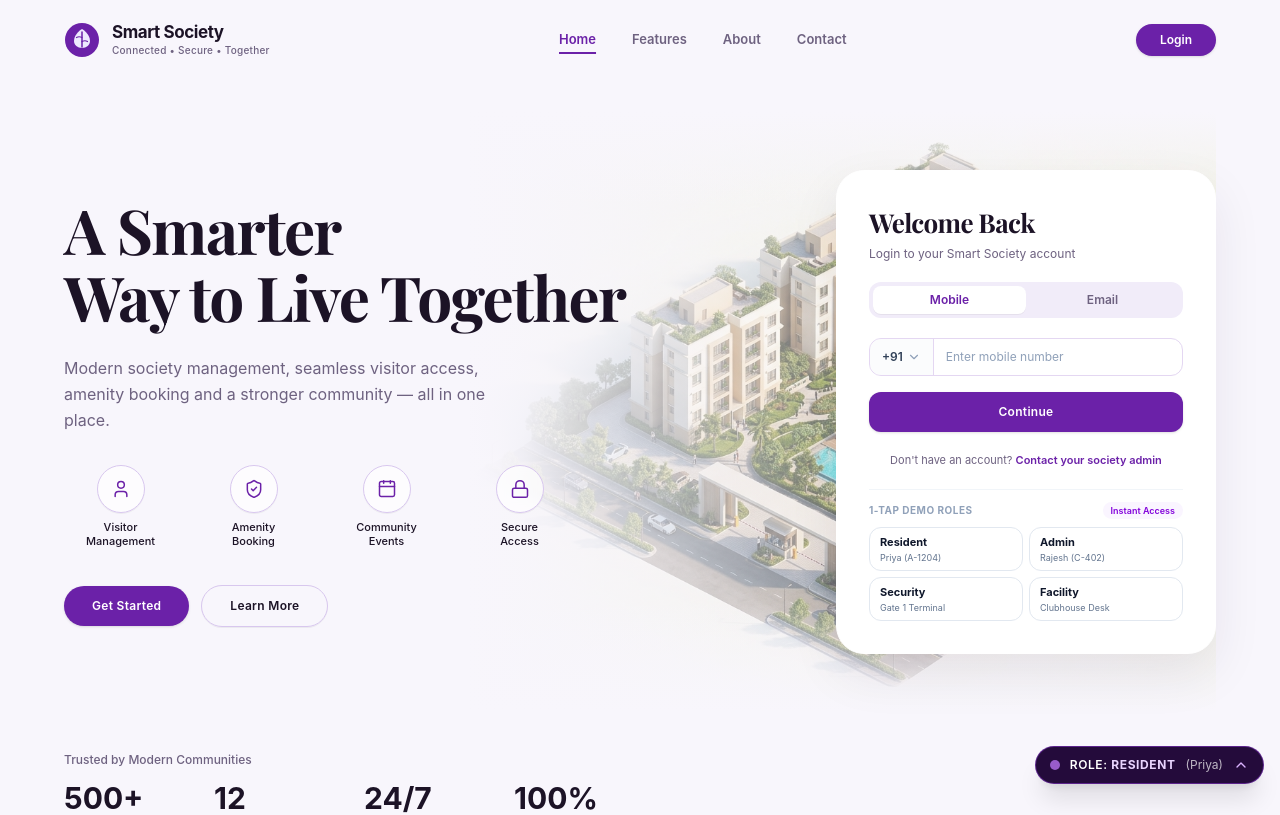
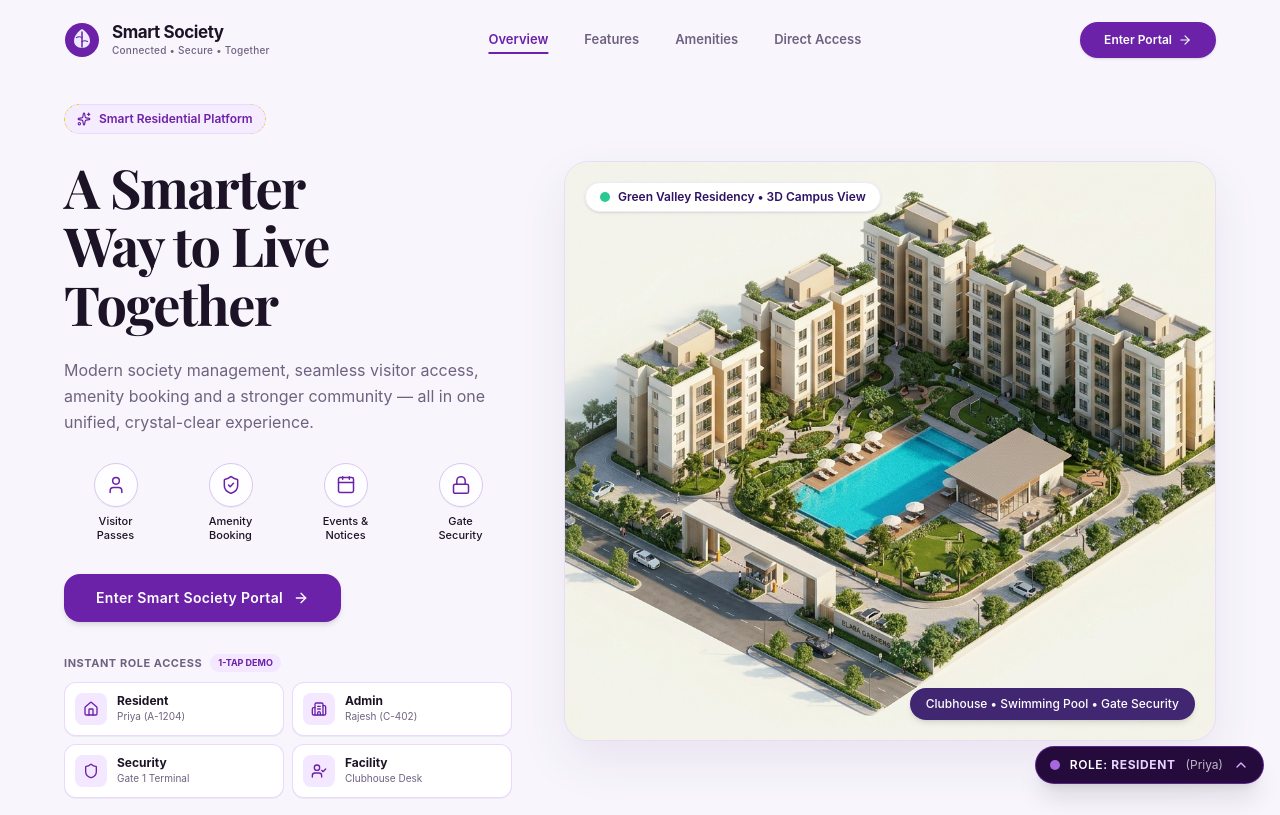
Before and after one commit to DivyaPravinDavane/Apnaa-2, a Next.js app: page / in a window 1280 px wide. Shown: the top 815 px of the page. Built offline with nearby package versions, Linux system fonts and the light colour scheme; a web font is replaced by a local one.

Commit message:
fix: remove login card barrier and showcase clear 3D campus background image with instant 1-tap access

```diff
--- a/src/app/page.tsx
+++ b/src/app/page.tsx
@@ -81,6 +81,10 @@ function MainAppShell() {
         />
         {/* Floating Demo Role Switcher also available on landing */}
         <DemoRoleSwitcher
+          onSelectRole={(role) => {
+            setIsAuthenticated(true);
+            setRole(role);
+          }}
           onOpenLanding={() => setIsAuthenticated(false)}
         />
         <ToastContainer />
--- a/src/components/common/DemoRoleSwitcher.tsx
+++ b/src/components/common/DemoRoleSwitcher.tsx
@@ -8,9 +8,10 @@ import { motion, AnimatePresence } from 'framer-motion';
 
 interface DemoRoleSwitcherProps {
   onOpenLanding?: () => void;
+  onSelectRole?: (role: UserRole) => void;
 }
 
-export function DemoRoleSwitcher({ onOpenLanding }: DemoRoleSwitcherProps) {
+export function DemoRoleSwitcher({ onOpenLanding, onSelectRole }: DemoRoleSwitcherProps) {
   const { currentRole, setRole, currentUser, resetDemoData } = useSociety();
   const [isOpen, setIsOpen] = useState(false);
 
@@ -74,6 +75,7 @@ export function DemoRoleSwitcher({ onOpenLanding }: DemoRoleSwitcherProps) {
                     key={item.role}
                     onClick={() => {
                       setRole(item.role);
+                      if (onSelectRole) onSelectRole(item.role);
                       setIsOpen(false);
                     }}
                     className={`w-full flex items-center gap-3 p-2.5 rounded-xl text-left transition-all ${
@@ -109,7 +111,7 @@ export function DemoRoleSwitcher({ onOpenLanding }: DemoRoleSwitcherProps) {
                   }}
                   className="w-full mt-1 flex items-center justify-center gap-2 py-2 rounded-xl bg-purple-50 hover:bg-purple-100 text-[#6B21A8] text-xs font-bold transition-colors border border-purple-200"
                 >
-                  <span>View Public Landing & Login Page</span>
+                  <span>View Society Overview & Campus</span>
                 </button>
               )}
             </div>
--- a/src/components/public/LandingLoginPage.tsx
+++ b/src/components/public/LandingLoginPage.tsx
@@ -1,6 +1,6 @@
 'use client';
 
-import React, { useState } from 'react';
+import React from 'react';
 import { useSociety } from '@/context/SocietyContext';
 import { UserRole } from '@/types';
 import {
@@ -8,7 +8,12 @@ import {
   ShieldCheck,
   Calendar,
   Lock,
-  ChevronDown,
+  ArrowRight,
+  Sparkles,
+  Building2,
+  Shield,
+  UserCheck,
+  Home,
 } from 'lucide-react';
 import Image from 'next/image';
 
@@ -18,24 +23,10 @@ interface LandingLoginPageProps {
 
 export function LandingLoginPage({ onLoginSuccess }: LandingLoginPageProps) {
   const { setRole } = useSociety();
-  const [authMethod, setAuthMethod] = useState<'mobile' | 'email'>('mobile');
-  const [mobileNumber, setMobileNumber] = useState('');
-  const [emailAddress, setEmailAddress] = useState('');
-  const [isOtpStep, setIsOtpStep] = useState(false);
-  const [otpCode, setOtpCode] = useState('8492');
 
   const handleQuickDemoLogin = (role: UserRole) => {
     setRole(role);
     onLoginSuccess(role);
-  };
-
-  const handleContinueAuth = (e: React.FormEvent) => {
-    e.preventDefault();
-    if (!isOtpStep) {
-      setIsOtpStep(true);
-    } else {
-      handleQuickDemoLogin('resident');
-    }
   };
 
   return (
@@ -67,7 +58,7 @@ export function LandingLoginPage({ onLoginSuccess }: LandingLoginPageProps) {
             href="#home"
             className="text-[#6B21A8] underline underline-offset-8 decoration-2 decoration-[#6B21A8]"
           >
-            Home
+            Overview
           </a>
           <a
             href="#features"
@@ -76,78 +67,67 @@ export function LandingLoginPage({ onLoginSuccess }: LandingLoginPageProps) {
             Features
           </a>
           <a
-            href="#about"
+            href="#amenities"
             className="text-[#6E6280] hover:text-[#6B21A8] transition-colors"
           >
-            About
+            Amenities
           </a>
           <a
-            href="#contact"
+            href="#access"
             className="text-[#6E6280] hover:text-[#6B21A8] transition-colors"
           >
-            Contact
+            Direct Access
           </a>
         </div>
 
-        {/* Right Login Pill */}
+        {/* Right CTA Button */}
         <div>
           <button
             onClick={() => handleQuickDemoLogin('resident')}
-            className="px-6 py-2 rounded-full bg-[#6B21A8] hover:bg-[#581C87] text-white text-xs font-semibold transition-all shadow-sm active:scale-95 cursor-pointer"
+            className="px-6 py-2.5 rounded-full bg-[#6B21A8] hover:bg-[#581C87] text-white text-xs font-semibold transition-all shadow-sm active:scale-95 flex items-center gap-1.5 cursor-pointer"
           >
-            Login
+            <span>Enter Portal</span>
+            <ArrowRight className="w-3.5 h-3.5" />
           </button>
         </div>
       </nav>
 
       {/* 2. MAIN HERO SECTION */}
-      <main className="flex-1 max-w-[1400px] w-full mx-auto px-6 sm:px-10 lg:px-16 py-4 lg:py-8 relative flex flex-col justify-between">
-        <div className="relative min-h-[580px] lg:min-h-[600px] flex flex-col justify-center">
-          {/* Background 3D Architectural Isometric Campus - Center Right */}
-          <div className="absolute right-0 top-0 bottom-0 w-full lg:w-[65%] h-full pointer-events-none select-none overflow-hidden">
-            <Image
-              src="/images/smart_society_campus_isometric.jpg"
-              alt="Smart Society Isometric 3D Architectural Campus"
-              fill
-              className="object-cover object-center lg:object-[left_center]"
-              priority
-            />
-            {/* Seamless gradient blend on the left edge melting into #F8F6FC */}
-            <div className="absolute inset-0 bg-gradient-to-r from-[#F8F6FC] via-[#F8F6FC]/85 lg:via-[#F8F6FC]/40 to-transparent" />
-            {/* Soft blend on the top */}
-            <div className="absolute inset-x-0 top-0 h-24 bg-gradient-to-b from-[#F8F6FC] to-transparent" />
-            {/* Soft blend on the bottom */}
-            <div className="absolute inset-x-0 bottom-0 h-28 bg-gradient-to-t from-[#F8F6FC] to-transparent" />
+      <main className="flex-1 max-w-[1400px] w-full mx-auto px-6 sm:px-10 lg:px-16 py-4 lg:py-6 relative flex flex-col justify-center">
+        {/* Grid Layout: Left Content & Right Clear Campus Showcase */}
+        <div className="relative z-10 grid grid-cols-1 lg:grid-cols-12 gap-8 lg:gap-12 items-center">
+          {/* Left Content Column (5 cols on lg) */}
+          <div className="lg:col-span-5 space-y-6 pt-2 lg:pt-0">
+            {/* Pill Tag */}
+            <div className="inline-flex items-center gap-2 px-3 py-1.5 rounded-full bg-purple-100/70 border border-purple-200/80 text-xs font-semibold text-[#6B21A8]">
+              <Sparkles className="w-3.5 h-3.5" />
+              <span>Smart Residential Platform</span>
             </div>
 
-          {/* Grid Layout: Left Content (Hero text, Features, Actions) & Right (Floating Login Card) */}
-          <div className="relative z-10 grid grid-cols-1 lg:grid-cols-12 gap-8 items-center">
-            {/* Left Content Column (7 cols) */}
-            <div className="lg:col-span-7 space-y-6 pt-2 lg:pt-0">
-              <h1 className="font-serif text-5xl sm:text-6xl lg:text-[62px] font-bold text-[#1C1326] tracking-tight leading-[1.08]">
+            <h1 className="font-serif text-4xl sm:text-5xl lg:text-[54px] font-bold text-[#1C1326] tracking-tight leading-[1.08]">
               A Smarter<br />
               Way to Live Together
             </h1>
 
-              <p className="text-sm sm:text-base text-[#6E6280] max-w-md leading-relaxed">
-                Modern society management, seamless visitor access, amenity booking and a stronger community — all in one place.
+            <p className="text-sm sm:text-base text-[#6E6280] max-w-lg leading-relaxed">
+              Modern society management, seamless visitor access, amenity booking and a stronger community — all in one unified, crystal-clear experience.
             </p>
 
             {/* 4 Feature Badges with Delicate Circular Outlines */}
-              <div className="grid grid-cols-4 gap-3 sm:gap-5 max-w-lg pt-2">
+            <div className="grid grid-cols-4 gap-3 max-w-md pt-1">
               {/* 1. Visitor Management */}
               <div className="flex flex-col items-center text-center space-y-2">
-                  <div className="w-12 h-12 rounded-full border border-[#D8C7EE] bg-white/70 backdrop-blur-xs flex items-center justify-center text-[#6B21A8] shadow-2xs">
+                <div className="w-11 h-11 rounded-full border border-[#D8C7EE] bg-white/80 backdrop-blur-xs flex items-center justify-center text-[#6B21A8] shadow-2xs hover:scale-105 transition-transform">
                   <User className="w-5 h-5 stroke-[1.8]" />
                 </div>
                 <span className="text-[11px] font-medium text-[#1C1326] leading-tight">
-                    Visitor<br />Management
+                  Visitor<br />Passes
                 </span>
               </div>
 
               {/* 2. Amenity Booking */}
               <div className="flex flex-col items-center text-center space-y-2">
-                  <div className="w-12 h-12 rounded-full border border-[#D8C7EE] bg-white/70 backdrop-blur-xs flex items-center justify-center text-[#6B21A8] shadow-2xs">
+                <div className="w-11 h-11 rounded-full border border-[#D8C7EE] bg-white/80 backdrop-blur-xs flex items-center justify-center text-[#6B21A8] shadow-2xs hover:scale-105 transition-transform">
                   <ShieldCheck className="w-5 h-5 stroke-[1.8]" />
                 </div>
                 <span className="text-[11px] font-medium text-[#1C1326] leading-tight">
@@ -157,202 +137,128 @@ export function LandingLoginPage({ onLoginSuccess }: LandingLoginPageProps) {
 
               {/* 3. Community Events */}
               <div className="flex flex-col items-center text-center space-y-2">
-                  <div className="w-12 h-12 rounded-full border border-[#D8C7EE] bg-white/70 backdrop-blur-xs flex items-center justify-center text-[#6B21A8] shadow-2xs">
+                <div className="w-11 h-11 rounded-full border border-[#D8C7EE] bg-white/80 backdrop-blur-xs flex items-center justify-center text-[#6B21A8] shadow-2xs hover:scale-105 transition-transform">
                   <Calendar className="w-5 h-5 stroke-[1.8]" />
                 </div>
                 <span className="text-[11px] font-medium text-[#1C1326] leading-tight">
-                    Community<br />Events
+                  Events &<br />Notices
                 </span>
               </div>
 
               {/* 4. Secure Access */}
               <div className="flex flex-col items-center text-center space-y-2">
-                  <div className="w-12 h-12 rounded-full border border-[#D8C7EE] bg-white/70 backdrop-blur-xs flex items-center justify-center text-[#6B21A8] shadow-2xs">
+                <div className="w-11 h-11 rounded-full border border-[#D8C7EE] bg-white/80 backdrop-blur-xs flex items-center justify-center text-[#6B21A8] shadow-2xs hover:scale-105 transition-transform">
                   <Lock className="w-5 h-5 stroke-[1.8]" />
                 </div>
                 <span className="text-[11px] font-medium text-[#1C1326] leading-tight">
-                    Secure<br />Access
+                  Gate<br />Security
                 </span>
               </div>
             </div>
 
-              {/* Action Buttons: Get Started & Learn More */}
-              <div className="flex items-center gap-3 pt-3">
+            {/* Primary Action Button */}
+            <div className="pt-2">
               <button
                 onClick={() => handleQuickDemoLogin('resident')}
-                  className="px-7 py-3 rounded-full bg-[#6B21A8] hover:bg-[#581C87] text-white font-semibold text-xs tracking-wide shadow-sm transition-all active:scale-95 cursor-pointer"
+                className="w-full sm:w-auto px-8 py-3.5 rounded-2xl bg-[#6B21A8] hover:bg-[#581C87] text-white font-semibold text-sm tracking-wide shadow-md transition-all active:scale-95 flex items-center justify-center gap-2.5 cursor-pointer"
               >
-                  Get Started
-                </button>
-                <button
-                  onClick={() => handleQuickDemoLogin('resident')}
-                  className="px-7 py-3 rounded-full border border-[#D8C7EE] bg-transparent hover:bg-white/80 text-[#1C1326] font-semibold text-xs tracking-wide transition-all shadow-2xs active:scale-95 cursor-pointer"
-                >
-                  Learn More
-                </button>
-              </div>
-            </div>
-
-            {/* Right Column: Floating "Welcome Back" Login Card (5 cols) */}
-            <div className="lg:col-span-5 flex justify-end">
-              <div className="w-full max-w-[380px] bg-white rounded-[28px] p-7 sm:p-8 shadow-[0_20px_50px_rgba(40,15,60,0.08)] border border-white space-y-5">
-                {/* Heading & Subtitle */}
-                <div>
-                  <h2 className="font-serif text-[26px] font-bold text-[#1C1326] tracking-tight">
-                    Welcome Back
-                  </h2>
-                  <p className="text-xs text-[#6E6280] mt-1">
-                    Login to your Smart Society account
-                  </p>
-                </div>
-
-                {/* Segmented Switcher (Mobile / Email) */}
-                <div className="flex p-1 bg-[#F1ECF9] rounded-xl text-xs font-semibold">
-                  <button
-                    type="button"
-                    onClick={() => {
-                      setAuthMethod('mobile');
-                      setIsOtpStep(false);
-                    }}
-                    className={`flex-1 py-1.5 rounded-lg transition-all text-center cursor-pointer ${
-                      authMethod === 'mobile'
-                        ? 'bg-white text-[#6B21A8] shadow-2xs font-semibold'
-                        : 'text-[#6E6280] hover:text-[#1C1326]'
-                    }`}
-                  >
-                    Mobile
-                  </button>
-                  <button
-                    type="button"
-                    onClick={() => {
-                      setAuthMethod('email');
-                      setIsOtpStep(false);
-                    }}
-                    className={`flex-1 py-1.5 rounded-lg transition-all text-center cursor-pointer ${
-                      authMethod === 'email'
-                        ? 'bg-white text-[#6B21A8] shadow-2xs font-semibold'
-                        : 'text-[#6E6280] hover:text-[#1C1326]'
-                    }`}
-                  >
-                    Email
+                <span>Enter Smart Society Portal</span>
+                <ArrowRight className="w-4 h-4" />
               </button>
             </div>
 
-                {/* Input Field & Submit */}
-                <form onSubmit={handleContinueAuth} className="space-y-4">
-                  {!isOtpStep ? (
-                    authMethod === 'mobile' ? (
-                      <div className="flex items-center border border-[#E4D7F2] rounded-xl overflow-hidden focus-within:border-[#6B21A8] bg-white transition-colors">
-                        <button
-                          type="button"
-                          className="px-3 py-2.5 bg-slate-50/60 border-r border-[#E4D7F2] text-xs font-semibold text-slate-700 flex items-center gap-1 cursor-default"
-                        >
-                          <span>+91</span>
-                          <ChevronDown className="w-3.5 h-3.5 text-slate-400" />
-                        </button>
-                        <input
-                          type="tel"
-                          value={mobileNumber}
-                          onChange={(e) => setMobileNumber(e.target.value)}
-                          placeholder="Enter mobile number"
-                          className="flex-1 px-3 py-2.5 text-xs focus:outline-none placeholder:text-slate-400 text-slate-800"
-                        />
-                      </div>
-                    ) : (
-                      <div className="border border-[#E4D7F2] rounded-xl overflow-hidden focus-within:border-[#6B21A8] bg-white transition-colors">
-                        <input
-                          type="email"
-                          value={emailAddress}
-                          onChange={(e) => setEmailAddress(e.target.value)}
-                          placeholder="Enter registered email"
-                          className="w-full px-3.5 py-2.5 text-xs focus:outline-none placeholder:text-slate-400 text-slate-800"
-                        />
-                      </div>
-                    )
-                  ) : (
-                    <div>
-                      <label className="block text-[11px] font-bold text-slate-600 uppercase tracking-wider mb-1">
-                        Enter OTP (Demo: 8492)
-                      </label>
-                      <input
-                        type="text"
-                        maxLength={4}
-                        value={otpCode}
-                        onChange={(e) => setOtpCode(e.target.value)}
-                        className="w-full px-3 py-2 rounded-xl border-2 border-[#6B21A8] text-center font-mono font-bold text-lg tracking-widest text-[#6B21A8]"
-                      />
-                    </div>
-                  )}
-
-                  {/* Continue Button */}
-                  <button
-                    type="submit"
-                    className="w-full py-3 rounded-xl bg-[#6B21A8] hover:bg-[#581C87] text-white font-semibold text-xs tracking-wide shadow-sm transition-all active:scale-95 cursor-pointer"
-                  >
-                    {isOtpStep ? 'Verify & Enter' : 'Continue'}
-                  </button>
-                </form>
-
-                {/* Subtext */}
-                <p className="text-[11px] text-center text-[#6E6280]">
-                  Don&apos;t have an account?{' '}
-                  <span
-                    onClick={() => handleQuickDemoLogin('resident')}
-                    className="text-[#6B21A8] font-semibold hover:underline cursor-pointer"
-                  >
-                    Contact your society admin
+            {/* Instant Role Access - No Login Required */}
+            <div className="pt-2 space-y-2.5">
+              <div className="flex items-center gap-2">
+                <span className="text-[11px] font-bold uppercase tracking-wider text-[#6E6280]">
+                  Instant Role Access
                 </span>
-                </p>
-
-                {/* 1-Tap Quick Demo Role Access for easy reviewer testing */}
-                <div className="pt-3 border-t border-slate-100 space-y-2">
-                  <div className="flex items-center justify-between">
-                    <span className="text-[10px] font-bold uppercase tracking-wider text-slate-400">
-                      1-Tap Demo Roles
-                    </span>
-                    <span className="text-[9px] font-semibold text-purple-700 bg-purple-50 px-2 py-0.5 rounded-full">
-                      Instant Access
+                <span className="text-[9px] font-bold text-[#6B21A8] bg-purple-100 px-2 py-0.5 rounded-full uppercase">
+                  1-Tap Demo
                 </span>
               </div>
 
-                  <div className="grid grid-cols-2 gap-1.5 text-left">
+              <div className="grid grid-cols-2 gap-2 max-w-md">
                 <button
                   type="button"
                   onClick={() => handleQuickDemoLogin('resident')}
-                      className="px-2.5 py-1.5 rounded-xl border border-slate-200 hover:border-[#6B21A8] hover:bg-purple-50/50 transition-all text-left cursor-pointer"
+                  className="p-2.5 rounded-xl border border-purple-200/90 bg-white hover:border-[#6B21A8] hover:bg-purple-50/50 transition-all text-left shadow-2xs flex items-center gap-2.5 group cursor-pointer"
                 >
-                      <p className="text-[11px] font-bold text-slate-900">Resident</p>
-                      <p className="text-[9px] text-slate-500 truncate">Priya (A-1204)</p>
+                  <div className="w-8 h-8 rounded-lg bg-purple-100 group-hover:bg-[#6B21A8] text-[#6B21A8] group-hover:text-white flex items-center justify-center transition-colors flex-shrink-0">
+                    <Home className="w-4 h-4" />
+                  </div>
+                  <div className="min-w-0">
+                    <p className="text-xs font-bold text-[#1C1326]">Resident</p>
+                    <p className="text-[10px] text-[#6E6280] truncate">Priya (A-1204)</p>
+                  </div>
                 </button>
 
                 <button
                   type="button"
                   onClick={() => handleQuickDemoLogin('admin')}
-                      className="px-2.5 py-1.5 rounded-xl border border-slate-200 hover:border-[#6B21A8] hover:bg-purple-50/50 transition-all text-left cursor-pointer"
+                  className="p-2.5 rounded-xl border border-purple-200/90 bg-white hover:border-[#6B21A8] hover:bg-purple-50/50 transition-all text-left shadow-2xs flex items-center gap-2.5 group cursor-pointer"
                 >
-                      <p className="text-[11px] font-bold text-slate-900">Admin</p>
-                      <p className="text-[9px] text-slate-500 truncate">Rajesh (C-402)</p>
+                  <div className="w-8 h-8 rounded-lg bg-purple-100 group-hover:bg-[#6B21A8] text-[#6B21A8] group-hover:text-white flex items-center justify-center transition-colors flex-shrink-0">
+                    <Building2 className="w-4 h-4" />
+                  </div>
+                  <div className="min-w-0">
+                    <p className="text-xs font-bold text-[#1C1326]">Admin</p>
+                    <p className="text-[10px] text-[#6E6280] truncate">Rajesh (C-402)</p>
+                  </div>
                 </button>
 
                 <button
                   type="button"
                   onClick={() => handleQuickDemoLogin('security')}
-                      className="px-2.5 py-1.5 rounded-xl border border-slate-200 hover:border-[#6B21A8] hover:bg-purple-50/50 transition-all text-left cursor-pointer"
+                  className="p-2.5 rounded-xl border border-purple-200/90 bg-white hover:border-[#6B21A8] hover:bg-purple-50/50 transition-all text-left shadow-2xs flex items-center gap-2.5 group cursor-pointer"
                 >
-                      <p className="text-[11px] font-bold text-slate-900">Security</p>
-                      <p className="text-[9px] text-slate-500 truncate">Gate 1 Terminal</p>
+                  <div className="w-8 h-8 rounded-lg bg-purple-100 group-hover:bg-[#6B21A8] text-[#6B21A8] group-hover:text-white flex items-center justify-center transition-colors flex-shrink-0">
+                    <Shield className="w-4 h-4" />
+                  </div>
+                  <div className="min-w-0">
+                    <p className="text-xs font-bold text-[#1C1326]">Security</p>
+                    <p className="text-[10px] text-[#6E6280] truncate">Gate 1 Terminal</p>
+                  </div>
                 </button>
 
                 <button
                   type="button"
                   onClick={() => handleQuickDemoLogin('facility')}
-                      className="px-2.5 py-1.5 rounded-xl border border-slate-200 hover:border-[#6B21A8] hover:bg-purple-50/50 transition-all text-left cursor-pointer"
+                  className="p-2.5 rounded-xl border border-purple-200/90 bg-white hover:border-[#6B21A8] hover:bg-purple-50/50 transition-all text-left shadow-2xs flex items-center gap-2.5 group cursor-pointer"
                 >
-                      <p className="text-[11px] font-bold text-slate-900">Facility</p>
-                      <p className="text-[9px] text-slate-500 truncate">Clubhouse Desk</p>
+                  <div className="w-8 h-8 rounded-lg bg-purple-100 group-hover:bg-[#6B21A8] text-[#6B21A8] group-hover:text-white flex items-center justify-center transition-colors flex-shrink-0">
+                    <UserCheck className="w-4 h-4" />
+                  </div>
+                  <div className="min-w-0">
+                    <p className="text-xs font-bold text-[#1C1326]">Facility</p>
+                    <p className="text-[10px] text-[#6E6280] truncate">Clubhouse Desk</p>
+                  </div>
                 </button>
               </div>
             </div>
+          </div>
+
+          {/* Right Column: 100% CLEAR, Crisp 3D Campus Architectural Showcase (7 cols on lg) */}
+          <div className="lg:col-span-7">
+            <div className="relative w-full h-[380px] sm:h-[460px] lg:h-[540px] xl:h-[580px] rounded-3xl overflow-hidden shadow-[0_20px_50px_rgba(46,16,101,0.08)] border border-[#E9DDF5] bg-[#F2F2EA] group">
+              <Image
+                src="/images/smart_society_campus_isometric.jpg"
+                alt="Green Valley Residency 3D Architectural Campus"
+                fill
+                className="object-cover object-center group-hover:scale-[1.02] transition-transform duration-700 ease-out"
+                priority
+                sizes="(max-width: 1024px) 100vw, 60vw"
+              />
+
+              {/* Floating Campus Badge */}
+              <div className="absolute top-4 left-4 sm:top-5 sm:left-5 px-3.5 py-1.5 rounded-full bg-white/95 backdrop-blur-md border border-[#EDE9FE] shadow-sm flex items-center gap-2 text-xs font-semibold text-[#2E1065]">
+                <span className="w-2.5 h-2.5 rounded-full bg-emerald-500 animate-pulse" />
+                <span>Green Valley Residency • 3D Campus View</span>
+              </div>
+
+              {/* Floating Amenities Highlights Badge */}
+              <div className="absolute bottom-4 right-4 sm:bottom-5 sm:right-5 px-4 py-2 rounded-full bg-[#2E1065]/90 backdrop-blur-md text-white text-xs font-medium shadow-md flex items-center gap-2">
+                <span>Clubhouse • Swimming Pool • Gate Security</span>
               </div>
             </div>
           </div>
```
Lines whose indentation alone changed are shown as unchanged.
